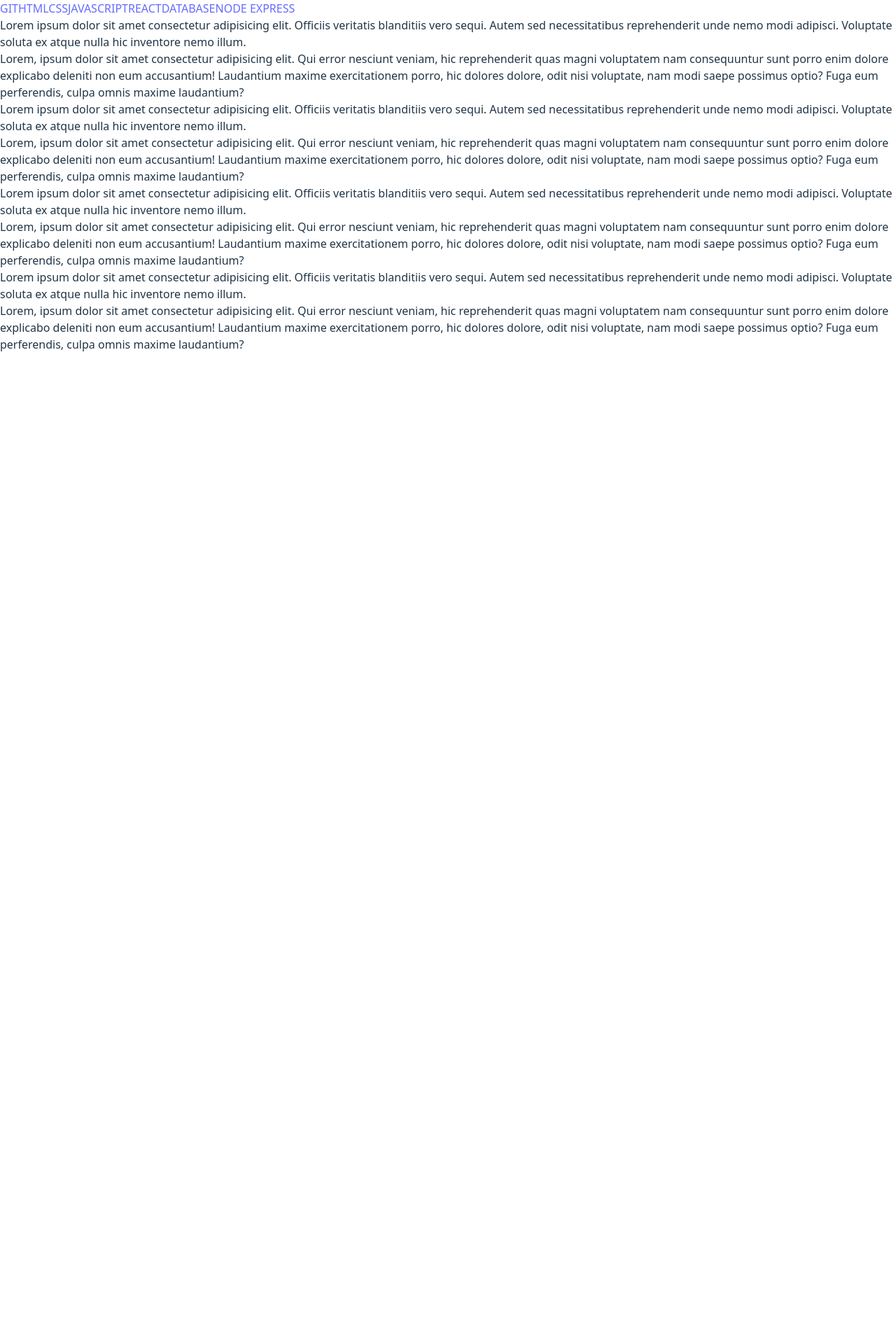
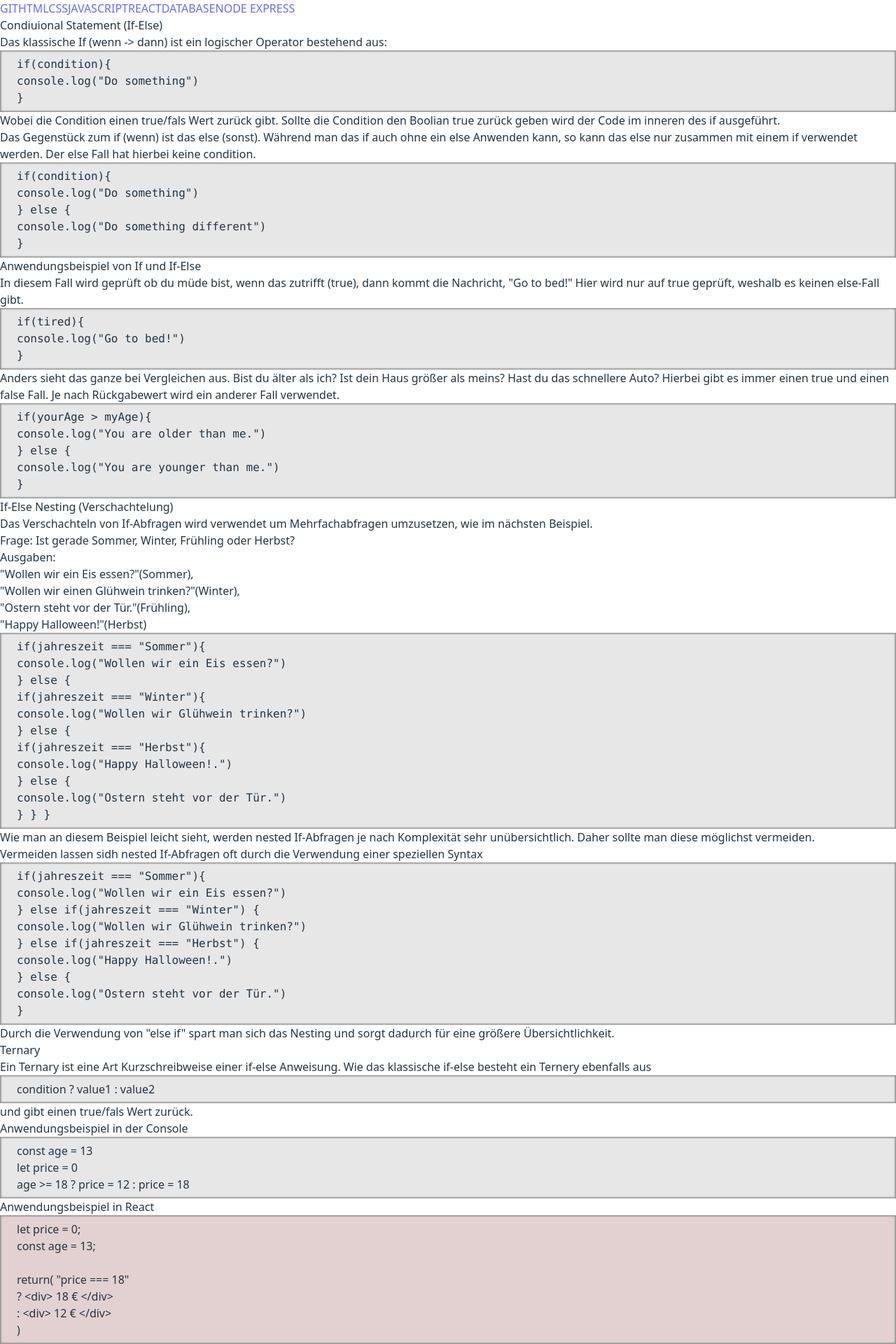
Before and after one commit to MartinKruess/webDevCollecion, a React (Vite) app: page / in a window 1280 px wide. Shown: the top 1920 px of the page at 70% size. Before the commit the page ends 800 px from the top, so only its background shows below. Built offline with nearby package versions, Linux system fonts and the light colour scheme.

Commit message:
ifElse + ternarys

```diff
--- a/src/App.css
+++ b/src/App.css
@@ -8,3 +8,18 @@
   padding: 0;
   box-sizing: border-box;
 }
+
+
+.code{
+  background-color: #89898933;
+  padding: 0.5rem 1.5rem;
+  box-shadow:
+  inset 0.1rem 0.1rem 0.1rem #89898999,
+  inset -0.1rem 0.1rem 0.1rem #89898999,
+  inset 0.1rem -0.1rem 0.1rem #89898999,
+  inset -0.1rem -0.1rem 0.1rem #89898999;
+}
+
+.react{
+  background-color: #751b1b33;
+}
--- /dev/null
+++ b/src/comps/ifelse.jsx
@@ -0,0 +1,117 @@
+export const IfElse = () => {
+
+  return(
+    <article className="p-4">
+      <h2 className="font-extrabold text-2xl">Condiuional Statement (If-Else)</h2>
+      <p className="pt-4 pb-2">
+        Das klassische If (wenn -> dann) ist ein logischer Operator bestehend aus:
+      </p>
+      <p className="code">
+        <pre>
+          <code>
+            if(condition)&#123;<br />
+              console.log("Do something")<br />
+            &#125;
+          </code>
+        </pre>
+      </p>
+      <p className="pt-2 pb-4">
+        Wobei die Condition einen true/fals Wert zurück gibt. Sollte die Condition den Boolian true zurück geben wird der Code im inneren des if ausgeführt.
+      </p>
+      <p className="pt-4 pb-2">
+        Das Gegenstück zum if (wenn) ist das else (sonst). Während man das if auch ohne ein else Anwenden kann, so kann das else nur zusammen mit einem if verwendet werden. Der else Fall hat hierbei keine condition.
+        <p className="code">
+          <pre>
+            <code>
+              if(condition)&#123;<br />
+                console.log("Do something")<br />
+              &#125; else &#123;<br />
+                console.log("Do something different")<br />
+              &#125;
+            </code>
+          </pre>
+        </p>
+      </p>
+      <h3 className="font-extrabold text-xl pt-8">Anwendungsbeispiel von If und If-Else</h3>
+      <p className="pt-4 pb-2">
+        In diesem Fall wird geprüft ob du müde bist, wenn das zutrifft (true), dann kommt die Nachricht, "Go to bed!" Hier wird nur auf true geprüft, weshalb es keinen else-Fall gibt.
+      </p>
+      <p className="py-4 code">
+        <pre>
+          <code>
+            if(tired)&#123;<br />
+              console.log("Go to bed!")<br />
+            &#125;
+          </code>
+        </pre>
+      </p>
+      <p className="pt-4 pb-2">
+        Anders sieht das ganze bei Vergleichen aus. Bist du älter als ich? Ist dein Haus größer als meins? Hast du das schnellere Auto? Hierbei gibt es immer einen true und einen false Fall. Je nach Rückgabewert wird ein anderer Fall verwendet.
+      </p>
+      <p className="py-4 code">
+        <pre>
+          <code>
+            if(yourAge > myAge)&#123;<br />
+              console.log("You are older than me.")<br />
+            &#125; else &#123;<br />
+              console.log("You are younger than me.")<br />
+            &#125;
+          </code>
+        </pre>
+      </p>
+      <h3 className="font-extrabold text-xl pt-8">If-Else Nesting (Verschachtelung)</h3>
+      <p className="pt-4 pb-2">
+        Das Verschachteln von If-Abfragen wird verwendet um Mehrfachabfragen umzusetzen, wie im nächsten Beispiel.<br />
+        Frage: Ist gerade Sommer, Winter, Frühling oder Herbst?<br />
+        Ausgaben:<br />
+        "Wollen wir ein Eis essen?"(Sommer),<br />
+        "Wollen wir einen Glühwein trinken?"(Winter),<br />
+        "Ostern steht vor der Tür."(Frühling),<br />
+        "Happy Halloween!"(Herbst)
+      </p>
+      <p className="py-4 code">
+        <pre>
+          <code>
+            if(jahreszeit === "Sommer")&#123;<br />
+              console.log("Wollen wir ein Eis essen?")<br />
+            &#125; else &#123;<br />
+              if(jahreszeit === "Winter")&#123;<br />
+                console.log("Wollen wir Glühwein trinken?")<br />
+              &#125; else &#123;<br />
+              if(jahreszeit === "Herbst")&#123;<br />
+              console.log("Happy Halloween!.")<br />
+            &#125; else &#123;<br />
+              console.log("Ostern steht vor der Tür.")<br />
+            &#125;
+            &#125;
+            &#125;
+          </code>
+        </pre>
+      </p>
+      <p className="pt-2 pb-4">
+        Wie man an diesem Beispiel leicht sieht, werden nested If-Abfragen je nach Komplexität sehr unübersichtlich. Daher sollte man diese möglichst vermeiden.
+      </p>
+      <p className="pt-4 pb-2">
+        Vermeiden lassen sidh nested If-Abfragen oft durch die Verwendung einer speziellen Syntax
+      </p>
+      <p className="py-4 code">
+        <pre>
+          <code>
+            if(jahreszeit === "Sommer")&#123;<br />
+              console.log("Wollen wir ein Eis essen?")<br />
+            &#125; else if(jahreszeit === "Winter") &#123;<br />
+                console.log("Wollen wir Glühwein trinken?")<br />
+            &#125; else if(jahreszeit === "Herbst") &#123;<br />
+              console.log("Happy Halloween!.")<br />
+            &#125; else &#123;<br />
+              console.log("Ostern steht vor der Tür.")<br />
+            &#125;
+          </code>
+        </pre>
+      </p>
+      <p className="pt-2 pb-4">
+        Durch die Verwendung von "else if" spart man sich das Nesting und sorgt dadurch für eine größere Übersichtlichkeit.
+      </p>
+    </article>
+  )
+}
--- a/src/comps/pages/landingpage.jsx
+++ b/src/comps/pages/landingpage.jsx
@@ -1,20 +1,10 @@
+import { TEST } from "./text"
+
 export const Landingpage = () => {
   return(
     <section>
       <article className="mt-10">
-        Lorem ipsum dolor sit amet consectetur adipisicing elit. Officiis veritatis blanditiis vero sequi. Autem sed necessitatibus reprehenderit unde nemo modi adipisci. Voluptate soluta ex atque nulla hic inventore nemo illum.
-      </article>
-      <article className="mt-10">
-        Lorem, ipsum dolor sit amet consectetur adipisicing elit. Qui error nesciunt veniam, hic reprehenderit quas magni voluptatem nam consequuntur sunt porro enim dolore explicabo deleniti non eum accusantium! Laudantium maxime exercitationem porro, hic dolores dolore, odit nisi voluptate, nam modi saepe possimus optio? Fuga eum perferendis, culpa omnis maxime laudantium?
-      </article>
-      <article className="mt-10">
-        Lorem ipsum dolor sit amet consectetur adipisicing elit. Officiis veritatis blanditiis vero sequi. Autem sed necessitatibus reprehenderit unde nemo modi adipisci. Voluptate soluta ex atque nulla hic inventore nemo illum.
-      </article>
-      <article className="mt-10">
-        Lorem, ipsum dolor sit amet consectetur adipisicing elit. Qui error nesciunt veniam, hic reprehenderit quas magni voluptatem nam consequuntur sunt porro enim dolore explicabo deleniti non eum accusantium! Laudantium maxime exercitationem porro, hic dolores dolore, odit nisi voluptate, nam modi saepe possimus optio? Fuga eum perferendis, culpa omnis maxime laudantium?
-      </article>
-      <article className="mt-10">
-        Lorem ipsum dolor sit amet consectetur adipisicing elit. Officiis veritatis blanditiis vero sequi. Autem sed necessitatibus reprehenderit unde nemo modi adipisci. Voluptate soluta ex atque nulla hic inventore nemo illum.
+        <TEST />
       </article>
       <article className="mt-10">
         Lorem, ipsum dolor sit amet consectetur adipisicing elit. Qui error nesciunt veniam, hic reprehenderit quas magni voluptatem nam consequuntur sunt porro enim dolore explicabo deleniti non eum accusantium! Laudantium maxime exercitationem porro, hic dolores dolore, odit nisi voluptate, nam modi saepe possimus optio? Fuga eum perferendis, culpa omnis maxime laudantium?
--- /dev/null
+++ b/src/comps/pages/text.jsx
@@ -0,0 +1,11 @@
+import { IfElse } from "../ifelse"
+import { Ternary } from "../ternary"
+
+export const TEST = () => {
+  return(
+    <>
+    <IfElse />
+    <Ternary />
+    </>
+  )
+}
--- /dev/null
+++ b/src/comps/ternary.jsx
@@ -0,0 +1,35 @@
+export const Ternary = () => {
+
+  let price = 0
+
+  return(
+    <article className="p-4">
+      <h2 className="font-extrabold text-2xl">Ternary</h2>
+      <p className="py-4">
+        Ein Ternary ist eine Art Kurzschreibweise einer if-else Anweisung. Wie das klassische if-else besteht ein Ternery ebenfalls aus <p className="code">condition ? value1 : value2</p> und gibt einen true/fals Wert zurück.
+      </p>
+      <h3>Anwendungsbeispiel in der Console</h3>
+      <p className="py-4 code">
+          const age = 13<br />
+          let price = 0<br />
+          age >= 18 ? price = 12 : price = 18
+      </p>
+      <div className="py-10"></div>
+      <h3>Anwendungsbeispiel in React</h3>
+      <p className="py-4 code react">
+          let price = 0;<br />
+          const age = 13;<br />
+          <br />
+          return(
+            "price === 18"<br />
+             ? &lt;div&gt;
+                18 €
+                &lt;/div&gt;<br />
+             : &lt;div&gt;
+                12 €
+               &lt;/div&gt;<br />
+          )
+      </p>
+    </article>
+  )
+}
```
